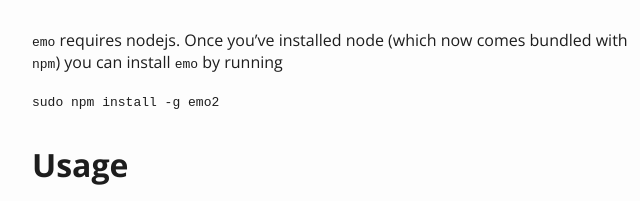
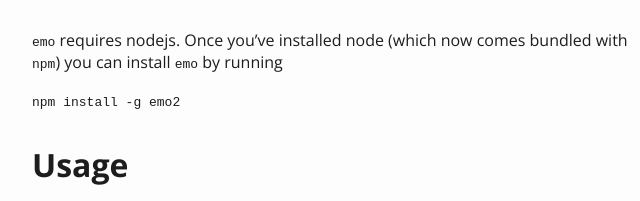
Before and after one commit to zischwartz/emo, a website: page index.html in a window 1280 px wide. Shown: the part 2019-2220 px from the top of the page, 308-948 px from the left. Drawn offline with nearby package versions, Linux system fonts and the light colour scheme.

Commit message:
fixed readme

```diff
--- a/index.html
+++ b/index.html
@@ -60,7 +60,7 @@
 
 	<p><code>emo</code> requires nodejs. Once you&#8217;ve installed node (which now comes bundled with <code>npm</code>) you can install <code>emo</code> by running</p>
 
-	<pre><code>sudo npm install -g emo2</code></pre>
+	<pre><code>npm install -g emo2</code></pre>
 
 	<h3 id="usage">Usage</h3>
 
```
